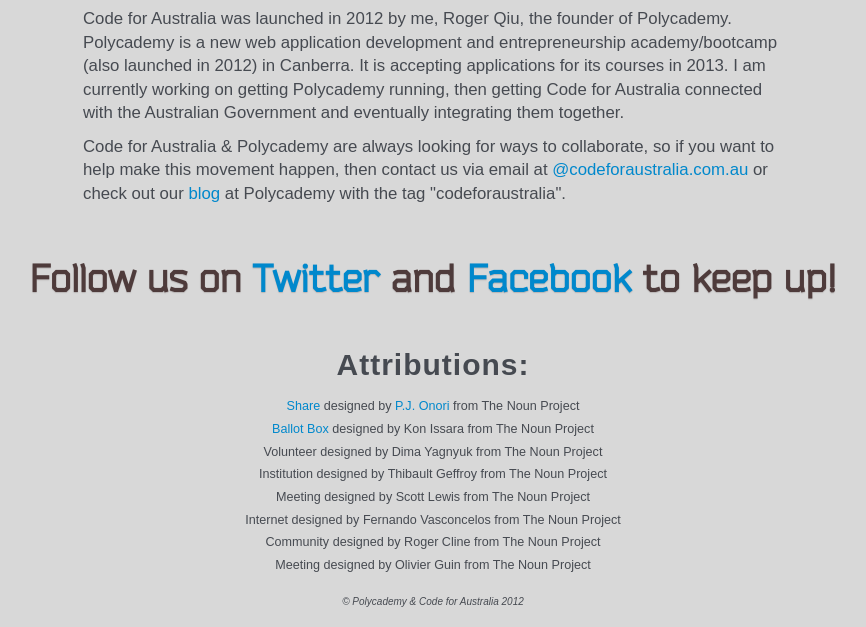
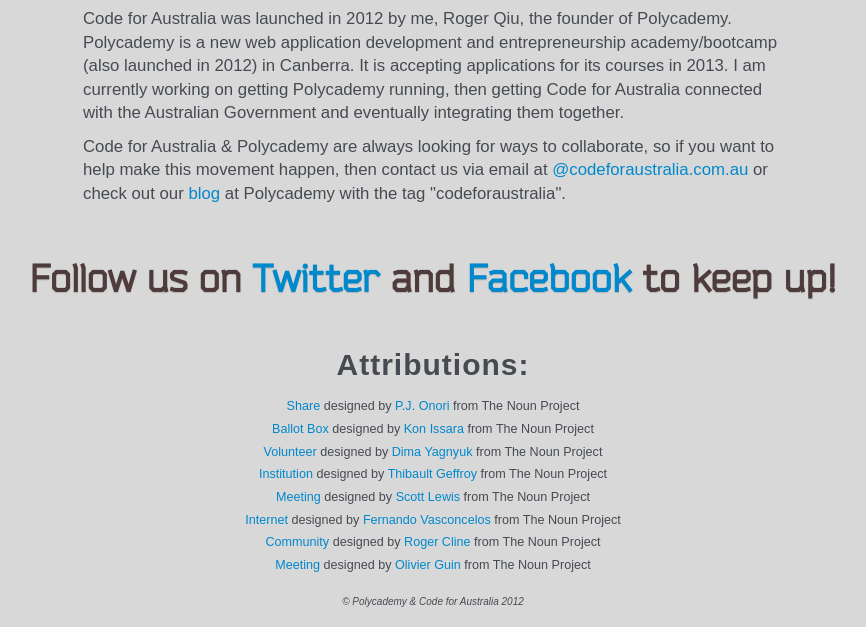
Before and after one commit to Polycademy/codeforaustralia, a plain HTML site: page index.html in a window 1280 px wide. Shown: the part 5111-5738 px from the top of the page, without its empty margins (207-1073 px from the left). Drawn offline with nearby package versions, Linux system fonts and the light colour scheme.

Commit message:
Finished attribution links

```diff
--- a/index.html
+++ b/index.html
@@ -288,13 +288,13 @@
 							<h3>Attributions:</h3>
 							<ul>
 								<li><a href="http://thenounproject.com/noun/share/#icon-No2886" target="_blank">Share</a> designed by <a href="http://thenounproject.com/somerandomdude" target="_blank">P.J. Onori</a> from The Noun Project</li>
-								<li><a href="http://thenounproject.com/noun/ballot-box/#icon-No4848" target="_blank">Ballot Box</a> designed by Kon Issara from The Noun Project</li>
-								<li>Volunteer designed by Dima Yagnyuk from The Noun Project</li>
-								<li>Institution designed by Thibault Geffroy from The Noun Project</li>
-								<li>Meeting designed by Scott Lewis from The Noun Project</li>
-								<li>Internet designed by Fernando Vasconcelos from The Noun Project</li>
-								<li>Community designed by Roger Cline from The Noun Project</li>
-								<li>Meeting designed by Olivier Guin from The Noun Project</li>
+								<li><a href="http://thenounproject.com/noun/ballot-box/#icon-No4848" target="_blank">Ballot Box</a> designed by <a href="http://thenounproject.com/konissara" target="_blank">Kon Issara</a> from The Noun Project</li>
+								<li><a href="http://thenounproject.com/noun/volunteer/#icon-No2159" target="_blank">Volunteer</a> designed by <a href="http://thenounproject.com/Deadtype" target="_blank">Dima Yagnyuk</a> from The Noun Project</li>
+								<li><a href="http://thenounproject.com/noun/institution/#icon-No1564" target="_blank">Institution</a> designed by <a href="http://thenounproject.com/thibault.geffroy" target="_blank">Thibault Geffroy</a> from The Noun Project</li>
+								<li><a href="http://thenounproject.com/noun/meeting/#icon-No6219" target="_blank">Meeting</a> designed by <a href="http://thenounproject.com/iconify" target="_blank">Scott Lewis</a> from The Noun Project</li>
+								<li><a href="http://thenounproject.com/noun/internet/#icon-No3067" target="_blank">Internet</a> designed by <a href="http://thenounproject.com/fernando.yellow" target="_blank">Fernando Vasconcelos</a> from The Noun Project</li>
+								<li><a href="http://thenounproject.com/noun/community/#icon-No5919" target="_blank">Community</a> designed by <a href="http://thenounproject.com/clineco" target="_blank">Roger Cline</a> from The Noun Project</li>
+								<li><a href="http://thenounproject.com/noun/meeting/#icon-No1173" target="_blank">Meeting</a> designed by <a href="http://thenounproject.com/Olivier Guin" target="_blank">Olivier Guin</a> from The Noun Project</li>
 							</ul>
 						</section>
 						<em class="copyright_notice">&copy; Polycademy & Code for Australia 2012</em>
```
